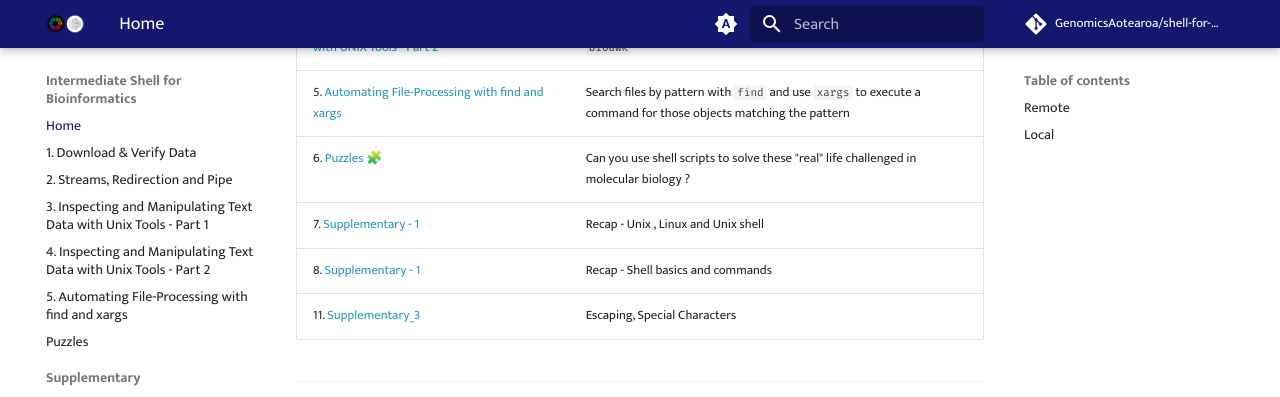
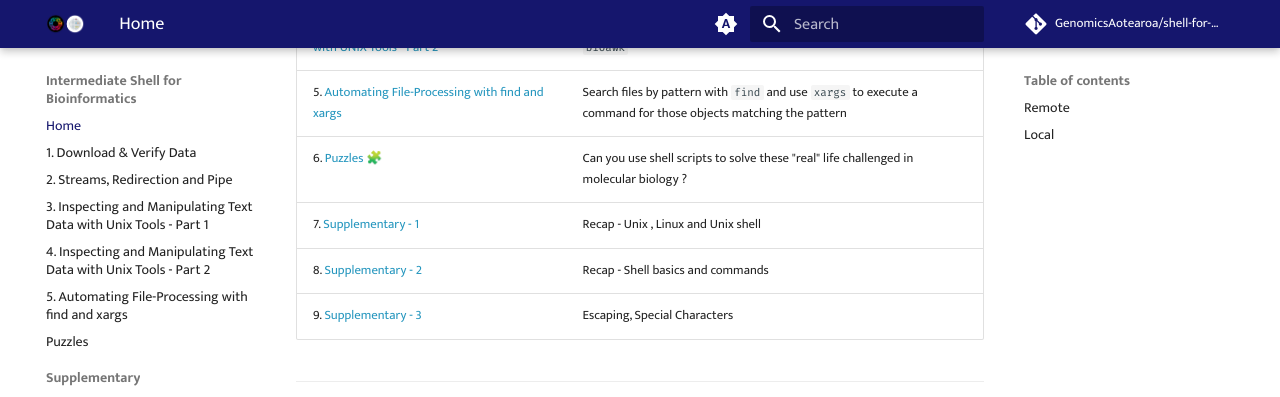
Before and after one commit to GenomicsAotearoa/shell-for-bioinformatics, an MkDocs documentation site: the page built from docs/index.md, in a window 1280 px wide and 900 px high, scrolled down 867 px. Shown: the top 397 px of the window. Built offline with MkDocs 1.6.1 and Material for MkDocs 9.7.7, drawn with Linux system fonts in a browser that asks for light colours; emoji names are drawn with the system emoji font; comment, search, counter and statistics services are not loaded.

Commit message:
update TOC

```diff
--- a/docs/index.md
+++ b/docs/index.md
@@ -19,8 +19,8 @@
 |5. [Automating File-Processing with find and xargs](./6_automate_fileprocessing_find_xargs.md)| Search files by pattern with `find` and use `xargs` to execute a command for those objects matching the pattern|
 |6. [Puzzles](./puzzles.md) 🧩 | Can you use shell scripts to solve these "real" life challenged in molecular biology ?|
 |7. [Supplementary - 1](./supplementary%20/supplementary_1.md) | Recap - Unix , Linux and Unix shell|
-|8. [Supplementary - 1](./supplementary%20/supplementary_2.md) | Recap - Shell basics and commands  |
-|11. [Supplementary_3](./supplementary%20/supplementary_3.md)| Escaping, Special Characters|
+|8. [Supplementary - 2](./supplementary%20/supplementary_2.md) | Recap - Shell basics and commands  |
+|9. [Supplementary - 3](./supplementary%20/supplementary_3.md)| Escaping, Special Characters|
 
 - - -
 
```
